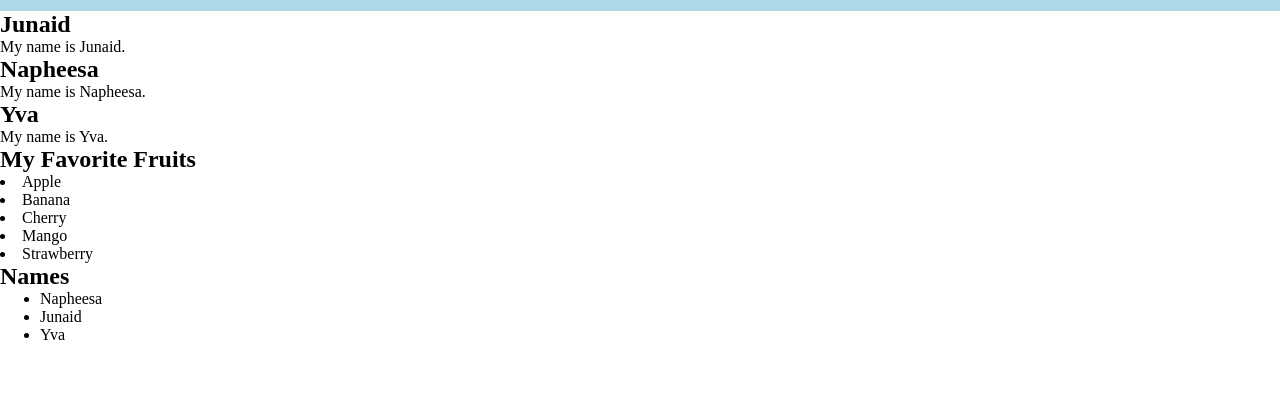
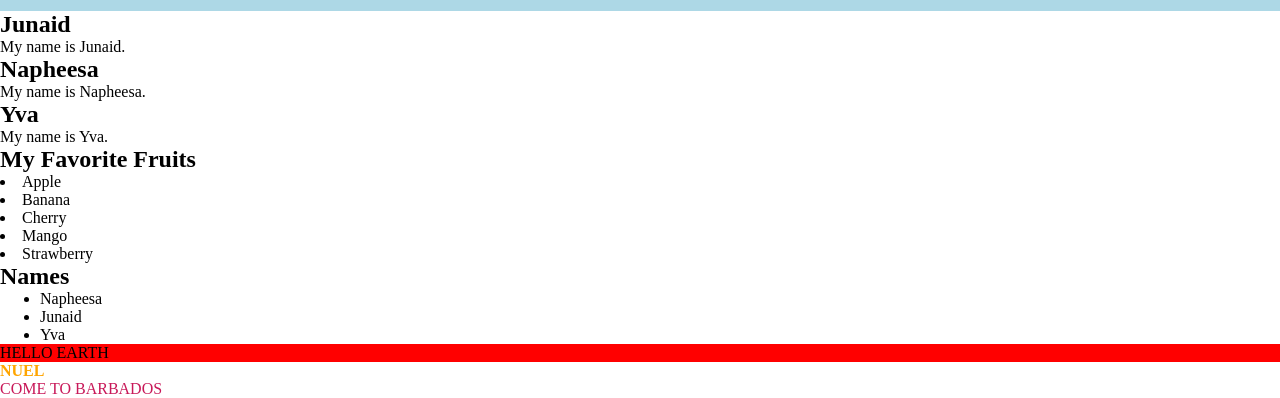
Before and after one commit to Manny072/gitlesson, a plain HTML site: page index.html in a window 1280 px wide. Shown: the part 3129-3527 px from the top of the page. Before the commit the page ends 3473 px from the top, so only its background shows below. Drawn offline with Linux system fonts and the light colour scheme.

Commit message:
modified

```diff
--- a/index.html
+++ b/index.html
@@ -48,7 +48,7 @@
 <a href="https://en.wikipedia.org/wiki/France_national_football_team">FRANCE FOOTBALL TEAM WIKI</a>
 <a href="https://uk.fff.fr/">EQUIPE DE FRANCE</a>
 
- <div style="background-color:black;color:white;padding:20px;">
+ <div class="emma">
   <h2>EMMANUEL</h2>
  </div>
 
@@ -126,8 +126,6 @@
     <p>My name is Yva.</p>
     </div>
 
-
-
    <div id="myList">
     <h2>My Favorite Fruits</h2>
         <li>Apple</li>
@@ -146,3 +144,19 @@
             <li>Yva</li>
         </ul>
     </div>
+
+    <div class="hello">
+        HELLO EARTH
+    </div>
+
+    <h4>
+      NUEL
+    </h4>
+
+    <span>
+    COME TO BARBADOS
+    </span>
+
+
+  </body>
+</html>
--- a/style.css
+++ b/style.css
@@ -3,6 +3,12 @@
   table, th, td{
     border: 1px solid black;
 
+  }
+
+  .emma{
+    background-color:black;
+    color:white;
+    padding:20px;
   }
 
   .f1{
@@ -23,3 +29,16 @@
         padding:10px;
       }
  }
+
+ .hello{
+  background-color: red;
+ }
+
+ h4{
+  color:orange;
+ }
+
+
+ span{
+  color:rgb(200,25,89)
+ }
```
